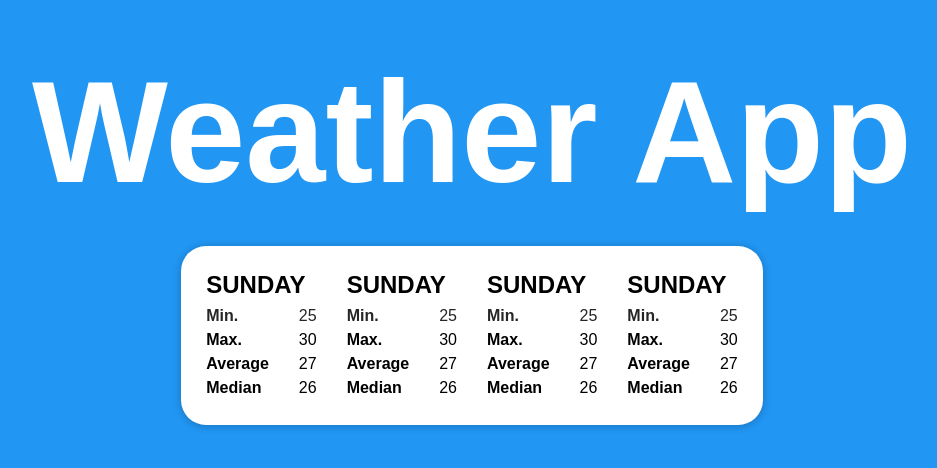
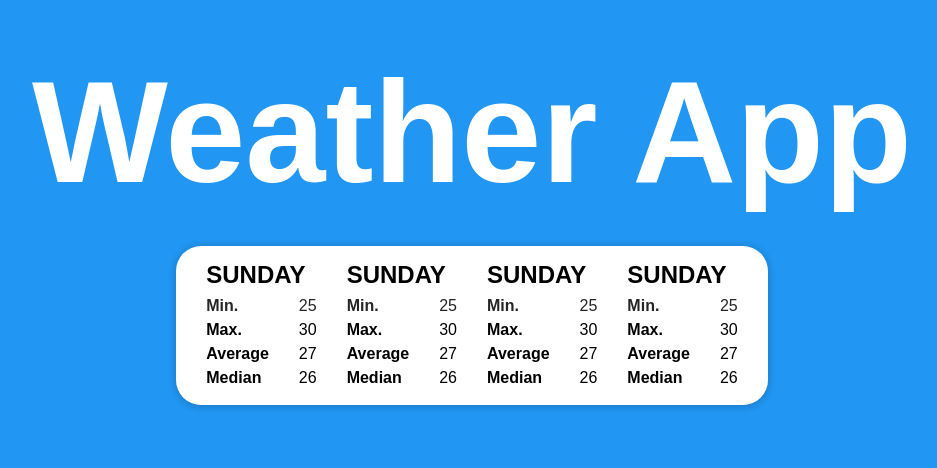
Before and after one commit to devdennisj/weather-app, a React (Vite) app: page / in a window 1280 px wide. Shown: the top 468 px of the page, without its empty margins (168-1105 px from the left). Built offline with nearby package versions, Linux system fonts and the light colour scheme; no server answers.

Commit message:
Changes card style

```diff
--- a/src/components/Card/card.module.css
+++ b/src/components/Card/card.module.css
@@ -1,4 +1,4 @@
 .card {
   border-radius: 25px;
-  padding: 25px;
+  padding: 15px 30px;
 }
```
